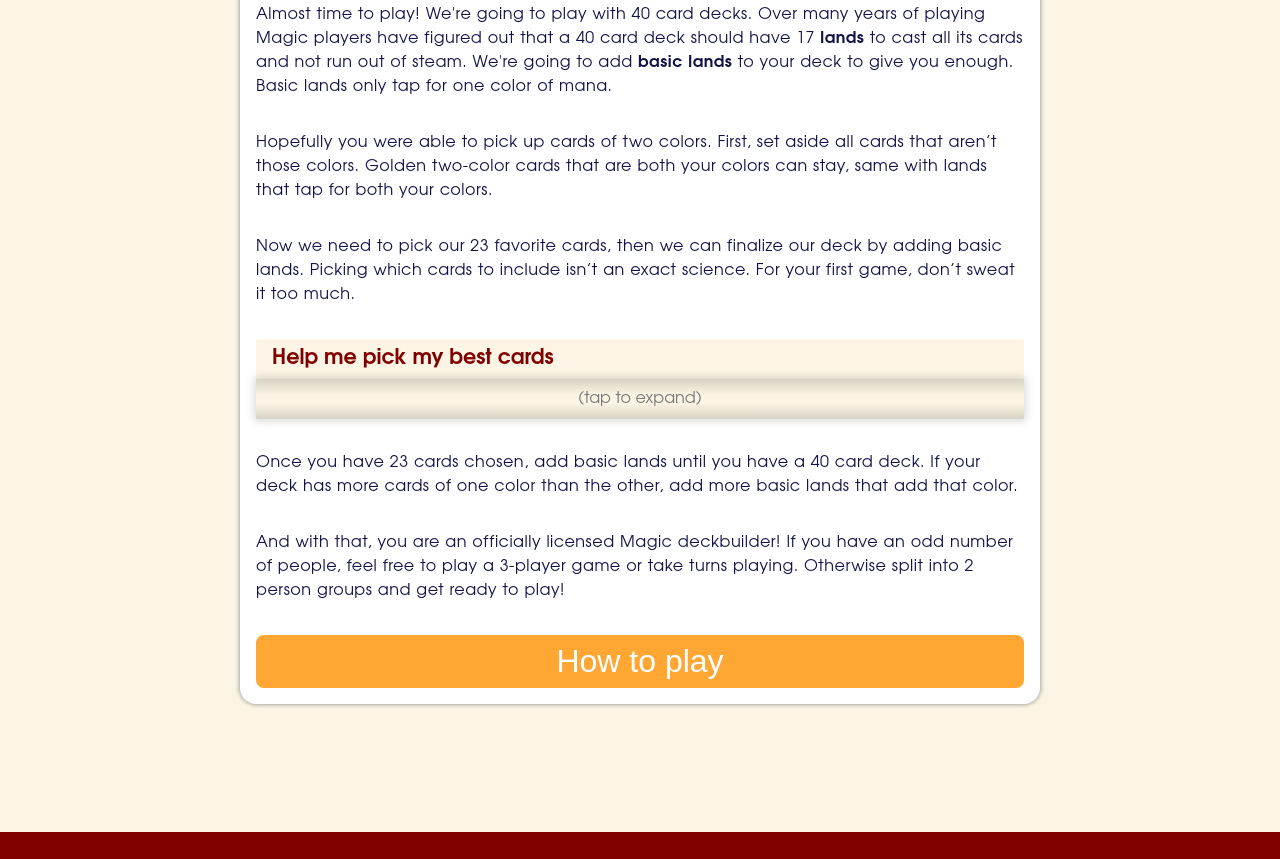
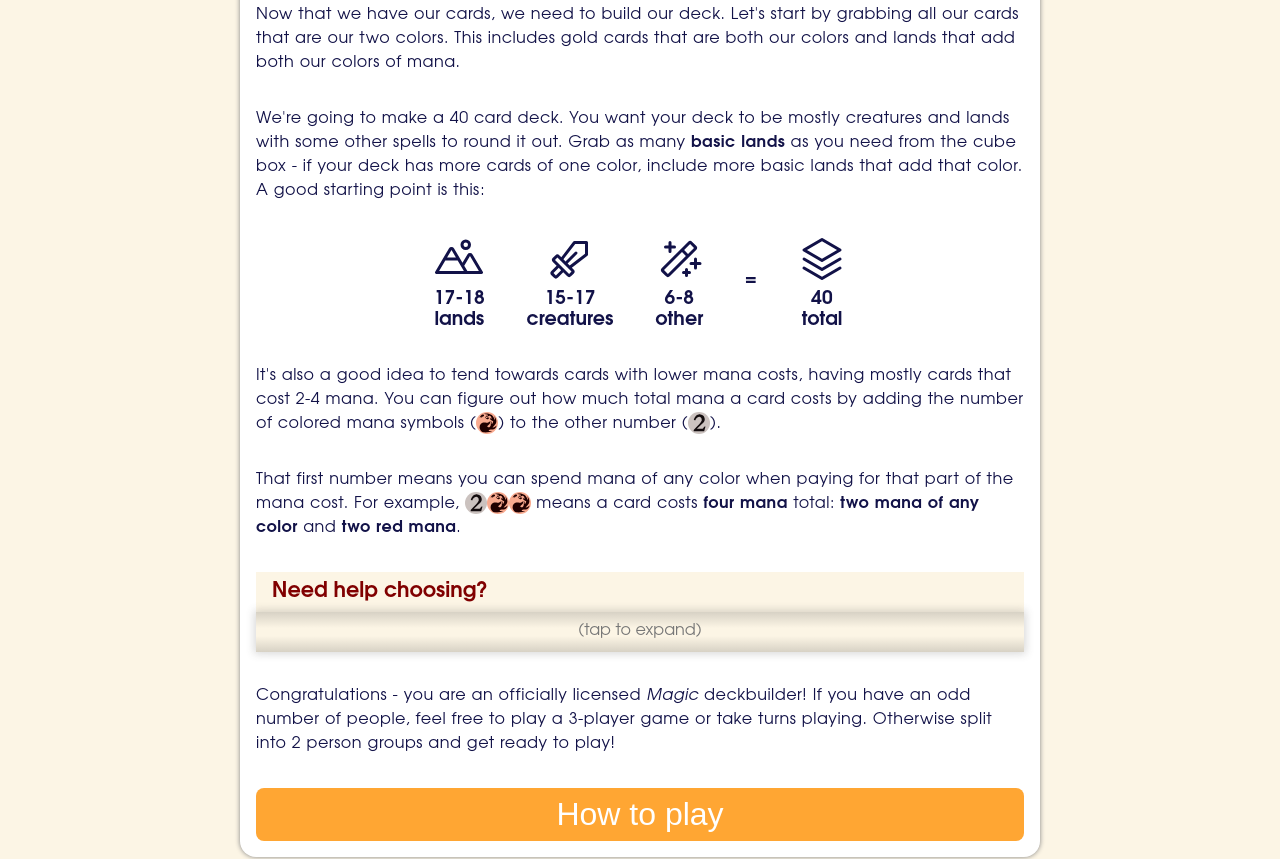
Before and after one commit to elliottgroves/new-player-cube-manual, a React (Create React App) app: page /finish-build in a window 1280 px wide. Shown: the part 560-1419 px from the top of the page. Built offline with nearby package versions, Linux system fonts and the light colour scheme; a web font is replaced by a local one.

Commit message:
Final finish build screen.

```diff
--- a/src/App.css
+++ b/src/App.css
@@ -202,56 +202,6 @@ svg.inline-icon {
   margin-right: 0.25rem;
 }
 
-.bread-explainer {
-  background: #f0d1a0;
-  border: 6px solid #6d3200;
-  padding: 0.5rem;
-  max-width: 300px;
-  margin: auto;
-  position: relative;
-  border-radius: 1rem;
-}
-.bread-explainer::before, .bread-explainer::after {
-  content: "";
-  background: inherit;
-  border-top: 6px solid #6d3200;
-  z-index: 1;
-  position: absolute;
-  top: -10%;
-  width: 55%;
-  height: 20%;
-  border-radius: 40%;
-}
-.bread-explainer:before {
-  left: -5%;
-}
-.bread-explainer::after {
-  right: -5%;
-}
-
-.bread-explainer h4 {
-  z-index: 2;
-  position: relative;
-  text-align: center;
-  color: #6d3200;
-  font-size: 2rem;
-  margin: 0;
-  margin-bottom: 0rem;
-}
-.bread-explainer li {
-  z-index: 2;
-  position: relative;
-  padding: 0.25rem 0;
-  border-top: 2px solid #6d3200;
-}
-.bread-explainer li span {
-  color: var(--text-color-alt);
-}
-.bread-explainer li b {
-  color: #6d3200;
-  font-size: 1.1em;
-}
-
 @media only screen and (min-width: 768px) {
   .main-nav .main-nav-content {
     margin: 0.5rem 1rem;
--- a/src/App.js
+++ b/src/App.js
@@ -1,5 +1,6 @@
 import './App.css';
 import logo from './placeholder-logo.svg';
+import Home from './home.js';
 import Welcome from './welcome.js';
 import Build from './build.js';
 import GridSetup from './grid-setup.js';
@@ -99,39 +100,6 @@ function Layout() {
   );
 }
 
-function Home() {
-  return (
-    <AnimatedLayout>
-    <div className="home-layout">
-      <section className="hero">
-        <Link to="/welcome">
-          <button className="large-nav-button">
-            <span>Get Started</span>
-          </button>
-        </Link>
-      </section>
-      <section className="home-nav-buttons">
-        <Link to="/build">
-          <button className="large-nav-button">
-            <span>Build your deck</span>
-          </button>
-        </Link>
-        <Link to="/tutorial">
-          <button className="large-nav-button">
-            <span>How to play</span>
-          </button>
-        </Link>
-        <Link to="/cheat-sheet">
-          <button className="large-nav-button">
-            <span>Turn cheat sheet</span>
-          </button>
-        </Link>
-      </section>
-    </div>
-    </AnimatedLayout>
-  );
-}
-
 function About() {
   return (
     <section>
--- a/src/cheat-sheet.js
+++ b/src/cheat-sheet.js
@@ -61,10 +61,10 @@ export default function CheatSheetPage() {
         <h3>Combat Tips</h3>
         <ul>
           <li>
-            <DotOutline size={24}/><span>Creatures can't tap the turn they're played, so they also can't attack.</span>
+            <DotOutline size={24}/><span>Creatures can't tap the turn you play them, so they also can't attack.</span>
           </li>
           <li>
-            <DotOutline size={24}/><span>You declare all your attackers at the same time by tapping the creatures.</span>
+            <DotOutline size={24}/><span>You declare all your attackers at the same time. Tap a creature to attack with it.</span>
           </li>
           <li>
             <DotOutline size={24}/><span>Untapped creatures can block attackers.</span>
--- /dev/null
+++ b/src/finish-build.css
@@ -0,0 +1,88 @@
+.deck-ratio-explainer {
+  display: flex;
+  max-width: 450px;
+  margin: auto;
+  gap: 0.25rem;
+  justify-content: space-around;
+  align-items: center;
+  font-weight: bold;
+  font-size: 1.2rem;
+  margin-bottom: 2rem;
+}
+.deck-ratio-explainer * {
+  text-align: center;
+  line-height: 1.3rem;
+}
+.deck-ratio-explainer figure {
+  margin: 0;
+}
+.deck-ratio-explainer figure img {
+  width: 100%;
+  height: auto;
+}
+.deck-ratio-explainer figcaption {
+  padding-top: 0;
+}
+.deck-ratio-explainer .num {
+}
+.deck-ratio-explainer .num::after {
+  content: "\a";
+  white-space: pre;
+}
+
+.inline-no-wrap {
+  display: inline-flex;
+  flex-wrap: nowrap;
+  vertical-align: middle;
+}
+
+
+.bread-explainer {
+  background: #f0d1a0;
+  border: 6px solid #6d3200;
+  padding: 0.5rem;
+  max-width: 300px;
+  margin: auto;
+  position: relative;
+  border-radius: 1rem;
+}
+.bread-explainer::before, .bread-explainer::after {
+  content: "";
+  background: inherit;
+  border-top: 6px solid #6d3200;
+  z-index: 1;
+  position: absolute;
+  top: -10%;
+  width: 55%;
+  height: 20%;
+  border-radius: 40%;
+}
+.bread-explainer:before {
+  left: -5%;
+}
+.bread-explainer::after {
+  right: -5%;
+}
+
+.bread-explainer h4 {
+  z-index: 2;
+  position: relative;
+  text-align: center;
+  color: #6d3200;
+  font-size: 2rem;
+  margin: 0;
+  margin-bottom: 0rem;
+}
+.bread-explainer li {
+  z-index: 2;
+  position: relative;
+  padding: 0.25rem 0;
+  border-top: 2px solid #6d3200;
+}
+.bread-explainer li span {
+  color: var(--text-color-alt);
+}
+.bread-explainer li b {
+  color: #6d3200;
+  font-size: 1.1em;
+}
--- a/src/finish-build.js
+++ b/src/finish-build.js
@@ -2,9 +2,10 @@ import RelativeNavHeader from './relative-nav.js';
 import AnimatedLayout from './animatedlayout.js';
 import { Link } from 'react-router-dom';
 import Scroll from './Scroll.js';
-import { Info, DotOutline } from '@phosphor-icons/react';
+import { Info, DotOutline, Mountains, Sword, MagicWand, Stack } from '@phosphor-icons/react';
 import two from './icons/2.svg';
 import r from './icons/r.svg';
+import './finish-build.css';
 
 export default function BuildPage() {
   return (
@@ -19,12 +20,34 @@ export default function BuildPage() {
         artCardScryfallId="b78e2bca-bc93-464a-8911-8361abff2ac6"
       />
 
-      <p>Almost time to play! We're going to play with 40 card decks. Over many years of playing Magic players have figured out that a 40 card deck should have 17 <b>lands</b> to cast all its cards and not run out of steam. We're going to add <b>basic lands</b> to your deck to give you enough. Basic lands only tap for one color of mana.</p>
+      <p>Now that we have our cards, we need to build our deck. Let's start by grabbing all our cards that are our two colors. This includes gold cards that are both our colors and lands that add both our colors of mana.</p>
 
-      <p>Hopefully you were able to pick up cards of two colors. First, set aside all cards that aren’t those colors. Golden two-color cards that are both your colors can stay, same with lands that tap for both your colors.</p>
+      <p>We're going to make a 40 card deck. You want your deck to be mostly creatures and lands with some other spells to round it out. Grab as many <b>basic lands</b> as you need from the cube box - if your deck has more cards of one color, include more basic lands that add that color. A good starting point is this:</p>
 
-      <p>Now we need to pick our 23 favorite cards, then we can finalize our deck by adding basic lands. Picking which cards to include isn’t an exact science. For your first game, don’t sweat it too much.</p>
-      <Scroll title={'Help me pick my best cards'}>
+      <div className="deck-ratio-explainer">
+        <figure>
+          <Mountains size={48} />
+          <figcaption><span className="num">17-18</span>lands</figcaption>
+        </figure>
+        <figure>
+          <Sword size={48} />
+          <figcaption><span className="num">15-17</span>creatures</figcaption>
+        </figure>
+        <figure>
+          <MagicWand size={48} />
+          <figcaption><span className="num">6-8</span>other</figcaption>
+        </figure>
+        <div>=</div>
+        <figure>
+          <Stack size={48} />
+          <figcaption><span className="num">40</span>total</figcaption>
+        </figure>
+      </div>
+
+      <p>It's also a good idea to tend towards cards with lower mana costs, having mostly cards that cost 2-4 mana. You can figure out how much total mana a card costs by adding the number of colored mana symbols <span className="inline-no-wrap">(<img src={r}/>)</span> to the other number <span className="inline-no-wrap">(<img src={two} />)</span>.</p>
+    <p>That first number means you can spend mana of any color when paying for that part of the mana cost. For example, <span className="inline-no-wrap"><img src={two}/><img src={r}/><img src={r}/></span> means a card costs <b>four mana</b> total: <b>two mana of any color</b> and <b>two red mana</b>.</p>
+
+      <Scroll title={'Need help choosing?'}>
         <p>The <i>Magic</i> community has an acronym to help evaluate which cards are best in a draft:</p>
         <div className="bread-explainer">
           <h4>B.R.E.A.D.</h4>
@@ -46,14 +69,11 @@ export default function BuildPage() {
             </li>
           </ul>
         </div>
-        <p>You can also decide what to include based on its <b>mana cost</b>. You want your deck to have a good balance of early and late plays.</p>
-        <p>You can figure out how much total mana a card costs by adding the number of colored mana symbols (<img src={r}/>) to the other number (<img src={two} />). That number means you can spend mana of any color when paying for that part of the mana cost.</p>
-
-        <p>For example, <img src={two}/><img src={r}/><img src={r}/> means a card costs <b>four mana</b> total: <b>two mana of any color</b> and <b>two red mana</b>.</p>
+        <p>If you're stuck picking between a couple cards to remove, you can try and put them in these categories as a tiebreaker. The higher up the category is, the better.</p>
+        <p>Also, generally speaking, cards that are two colors are more powerful than mono-colored cards, so it's a good idea to include the cards that are both your colors in your deck.</p>
       </Scroll>
 
-      <p>Once you have 23 cards chosen, add basic lands until you have a 40 card deck. If your deck has more cards of one color than the other, add more basic lands that add that color.</p>
-      <p>And with that, you are an officially licensed Magic deckbuilder! If you have an odd number of people, feel free to play a 3-player game or take turns playing. Otherwise split into 2 person groups and get ready to play!</p>
+      <p>Congratulations - you are an officially licensed <i>Magic</i> deckbuilder! If you have an odd number of people, feel free to play a 3-player game or take turns playing. Otherwise split into 2 person groups and get ready to play!</p>
       <Link to="/tutorial">
         <button className="large-nav-button">How to play</button>
       </Link>
--- /dev/null
+++ b/src/home.js
@@ -0,0 +1,70 @@
+import { Link } from 'react-router-dom';
+import { motion } from 'framer-motion';
+import AnimatedLayout from './animatedlayout.js';
+
+const layoutVariants = {
+  initial: {
+    opacity: 1,
+    transformPerspective: '2000px',
+    x: '100vw',
+    rotateY: '90deg',
+  },
+  enter: {
+    opacity: 1,
+    transformOrigin: 'right 20vh',
+    transformPerspective: '2000px',
+    rotateY: ['90deg', '0deg'],
+    x: [0, 0],
+    transition: {
+      duration: 0.5,
+      easing: [0.87, 0, 0.13, 1]
+    }
+  },
+  exit: {
+    transformPerspective: '2000px',
+    transformOrigin: 'left 20vh',
+    x: '-100vw',
+    transition: {
+      duration: 0.5,
+      easing: 'easeIn'
+    }
+  },
+}
+
+export default function Home() {
+  return (
+    <motion.div
+      initial="initial"
+      animate="enter"
+      exit="exit"
+      variants={layoutVariants}
+      className="animated-layout">
+      <div className="home-layout">
+        <section className="hero">
+          <Link to="/welcome">
+            <button className="large-nav-button">
+              <span>Get Started</span>
+            </button>
+          </Link>
+        </section>
+        <section className="home-nav-buttons">
+          <Link to="/build">
+            <button className="large-nav-button">
+              <span>Build your deck</span>
+            </button>
+          </Link>
+          <Link to="/tutorial">
+            <button className="large-nav-button">
+              <span>How to play</span>
+            </button>
+          </Link>
+          <Link to="/cheat-sheet">
+            <button className="large-nav-button">
+              <span>Turn cheat sheet</span>
+            </button>
+          </Link>
+        </section>
+      </div>
+    </motion.div>
+  );
+}
```
